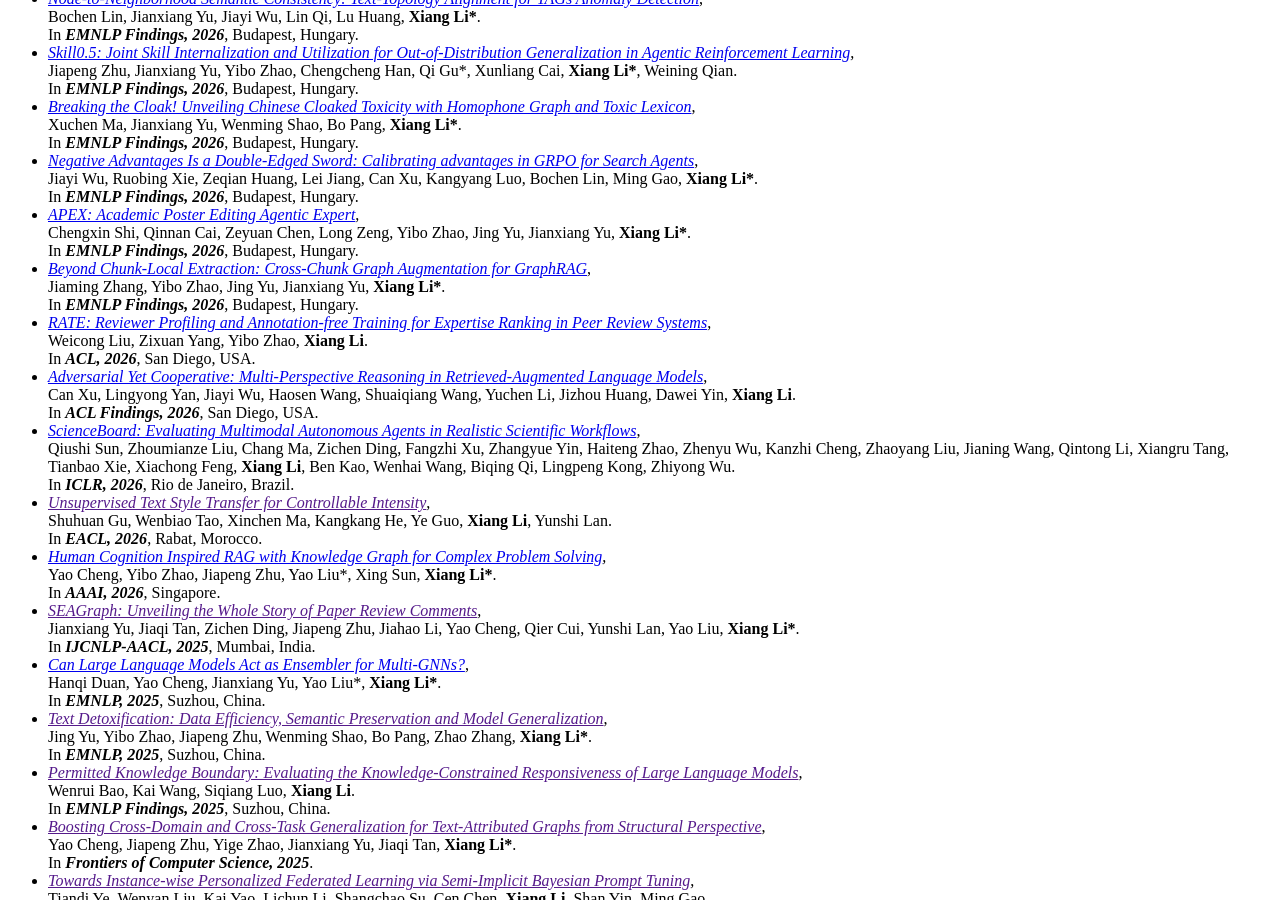
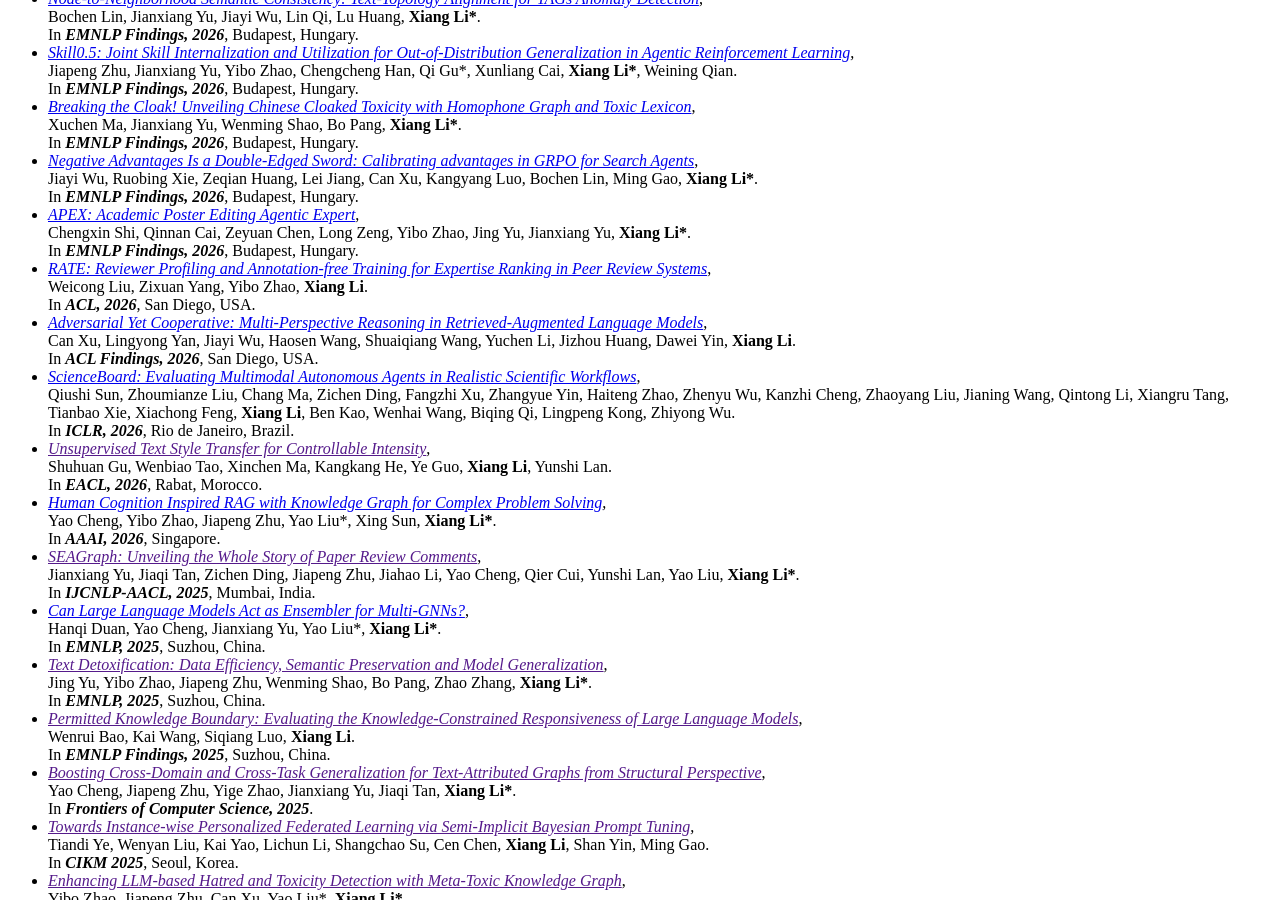
Before and after one commit to lixiang3776/lixiang3776.github.io, a Jekyll site: the page built from _pages/includes/pub.md, in a window 1280 px wide and 900 px high, scrolled down 525 px. Built offline with Jekyll 4.4.1, drawn with Linux system fonts in a browser that asks for light colours; our own code applies the rules of GitHub Pages for plain Markdown files.

Commit message:
delete Jiaming pub

```diff
--- a/_pages/includes/pub.md
+++ b/_pages/includes/pub.md
@@ -35,12 +35,6 @@
     <li>
     <a href="https://arxiv.org/pdf/2601.04794"><i>APEX: Academic Poster Editing Agentic Expert</i></a>,<br>
        Chengxin Shi, Qinnan Cai, Zeyuan Chen, Long Zeng, Yibo Zhao, Jing Yu, Jianxiang Yu, <b>Xiang Li*</b>. <br>
-        In <b><i>EMNLP Findings, 2026</i></b>, Budapest, Hungary.
-		<br>
-	</li>
-    <li>
-    <a href="https://arxiv.org/pdf/2605.28004"><i>Beyond Chunk-Local Extraction: Cross-Chunk Graph Augmentation for GraphRAG</i></a>,<br>
-       Jiaming Zhang, Yibo Zhao, Jing Yu, Jianxiang Yu, <b>Xiang Li*</b>. <br>
         In <b><i>EMNLP Findings, 2026</i></b>, Budapest, Hungary.
 		<br>
 	</li>
```
